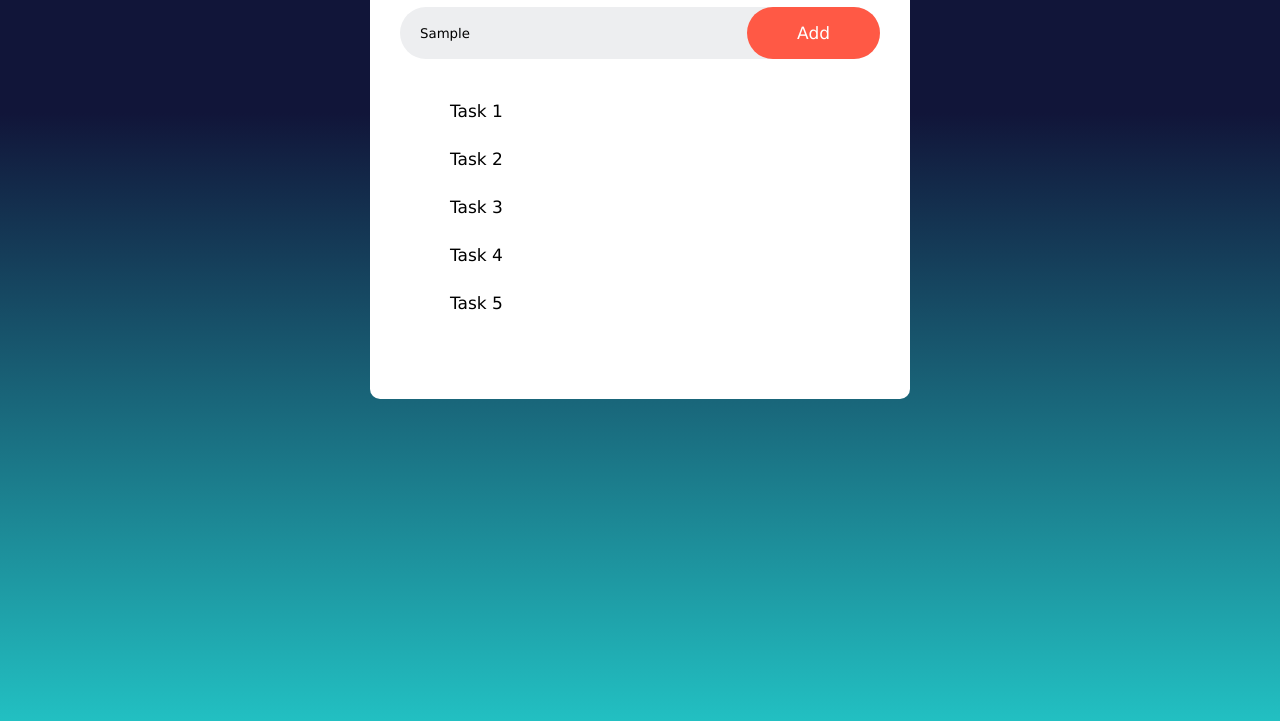
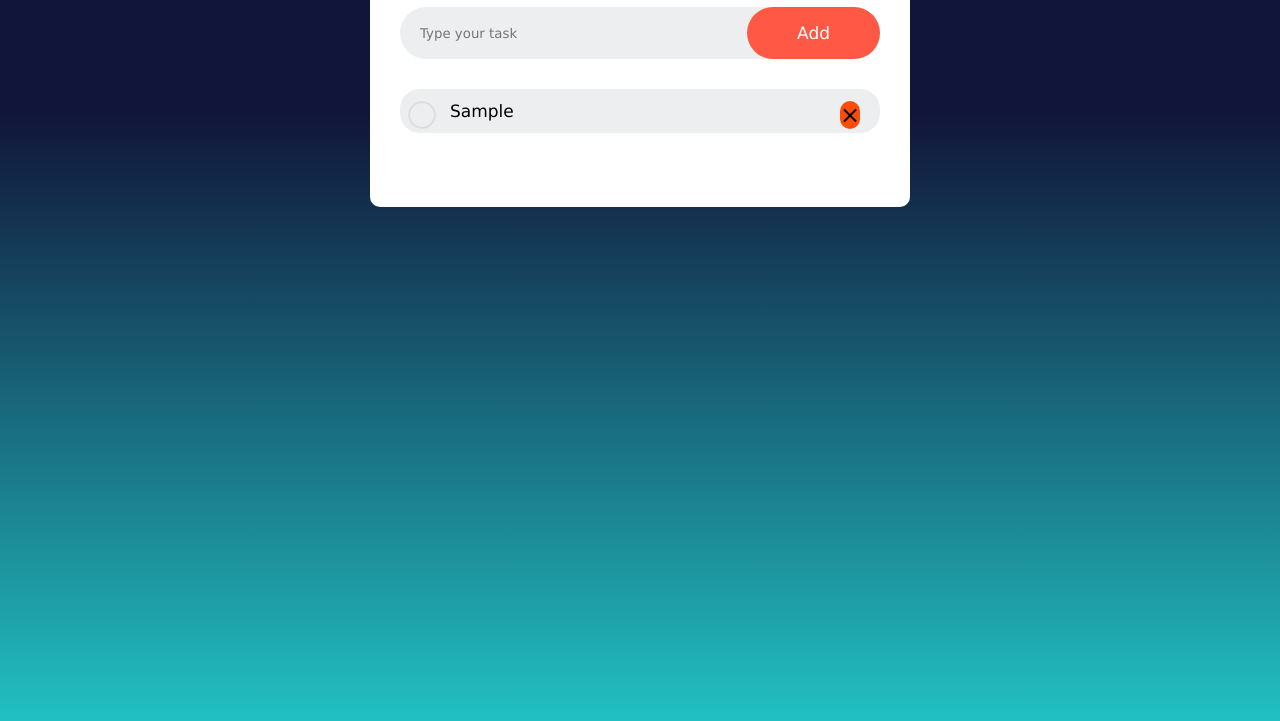
Before and after one commit to mahmadul-dev/todo-app, a plain HTML site: page index.html in a window 1280 px wide. Both pictures are taken after typing "Sample" into the empty fields and a click on the button "Add". Shown: the part 175-896 px from the top of the page. Drawn offline with Linux system fonts and the light colour scheme.

Commit message:
TO-DO App (Version 1.0.0)

```diff
--- a/index.html
+++ b/index.html
@@ -13,21 +13,59 @@
     <div class="todo-app">
       <h1>To-Do App<img src="images/icon.png" alt=""></h1>
       <div class="row">
-        <input type="text" placeholder="Type your task" id="input-task">
+        <input type="text" placeholder="Type your task" id="task-input">
         <button onclick="addTask()">Add</button>
       </div>
       <ul id="task-container">
-        <li>Task 1</li>
+        <!-- <li class="checked">Task 1</li>
         <li>Task 2</li>
         <li>Task 3</li>
         <li>Task 4</li>
-        <li>Task 5</li>
+        <li>Task 5</li> -->
       </ul>
     </div>
   </div>
 
   <script>
+    const taskInput = document.getElementById("task-input")
+    const taskContainer = document.getElementById("task-container")
 
+    function addTask() {
+      if (taskInput.value === "") {
+        alert("Please type your task")
+      }
+      else {
+        let li = document.createElement("li")
+        li.innerHTML = taskInput.value
+        taskContainer.appendChild(li)
+
+        let span = document.createElement("span")
+        span.innerHTML = "\u00d7"
+        li.appendChild(span)
+      }
+      taskInput.value = ""
+      saveData()
+    }
+
+    taskContainer.addEventListener("click", function (e){
+      if(e.target.tagName === "LI"){
+        e.target.classList.toggle("checked");
+        saveData()
+      }
+      else if(e.target.tagName === "SPAN"){
+        e.target.parentElement.remove();
+        saveData()
+      }
+
+    }, false);
+
+    function saveData(){
+      localStorage.setItem("data", taskContainer.innerHTML);
+    }
+    function showData(){
+      taskContainer.innerHTML = localStorage.getItem("data");
+    }
+    showData()
 
 
 
--- a/style.css
+++ b/style.css
@@ -28,11 +28,11 @@ body {
   align-items: center;
   font-size: 22px;
 }
-.todo-app h1 img{
+.todo-app h1 img {
   width: 32px;
   margin-left: 20px;
 }
-.row{
+.row {
   background: #edeef0;
   padding-left: 10px;
   display: flex;
@@ -41,7 +41,7 @@ body {
   margin: 10px auto 30px;
   border-radius: 30px;
 }
-input{
+input {
   flex: 1;
   padding: 10px;
   background-color: transparent;
@@ -50,7 +50,7 @@ input{
   /* font-size: 16px; */
   font-weight: 14px;
 }
-button{
+button {
   border: none;
   padding: 16px 50px;
   background: #ff5945;
@@ -59,28 +59,47 @@ button{
   border-radius: 50px;
   cursor: pointer;
 }
-ul li{
+ul li {
   list-style: none;
   cursor: pointer;
   padding: 12px 8px 12px 50px;
   font-size: 17px;
   user-select: none;
-  /* background-color: #edeef0; */
+  background-color: #edeef0;
   /* background-color: #1455d8; */
   margin-bottom: 4px;
   border-radius: 20px;
+  position: relative;
 }
-ul li::before{
-  content: '';
-  background-image: url(./images/checked.png);
+ul li::before {
+  content: "";
+  background-image: url(./images/unchecked.png);
   border-radius: 50%;
   background-size: cover;
-  width: 50px;
-  height: 50px;
+  width: 28px;
+  height: 28px;
   background-position: center;
+  top: 12px;
+  left: 8px;
+  position: absolute;
+}
+ul li.checked {
+  text-decoration: line-through;
+}
+ul li.checked::before {
+  background-image: url(./images/checked.png);
+}
+ul li span {
+  position: absolute;
+  right: 0;
 
-
+  font-size: 24px;
+  margin-right: 20px;
+  background-color: #fc4d08;
+  border-radius: 20px;
 }
+/* ul li span:hover {
+} */
 /* body {
   color: #fff;
 
```
